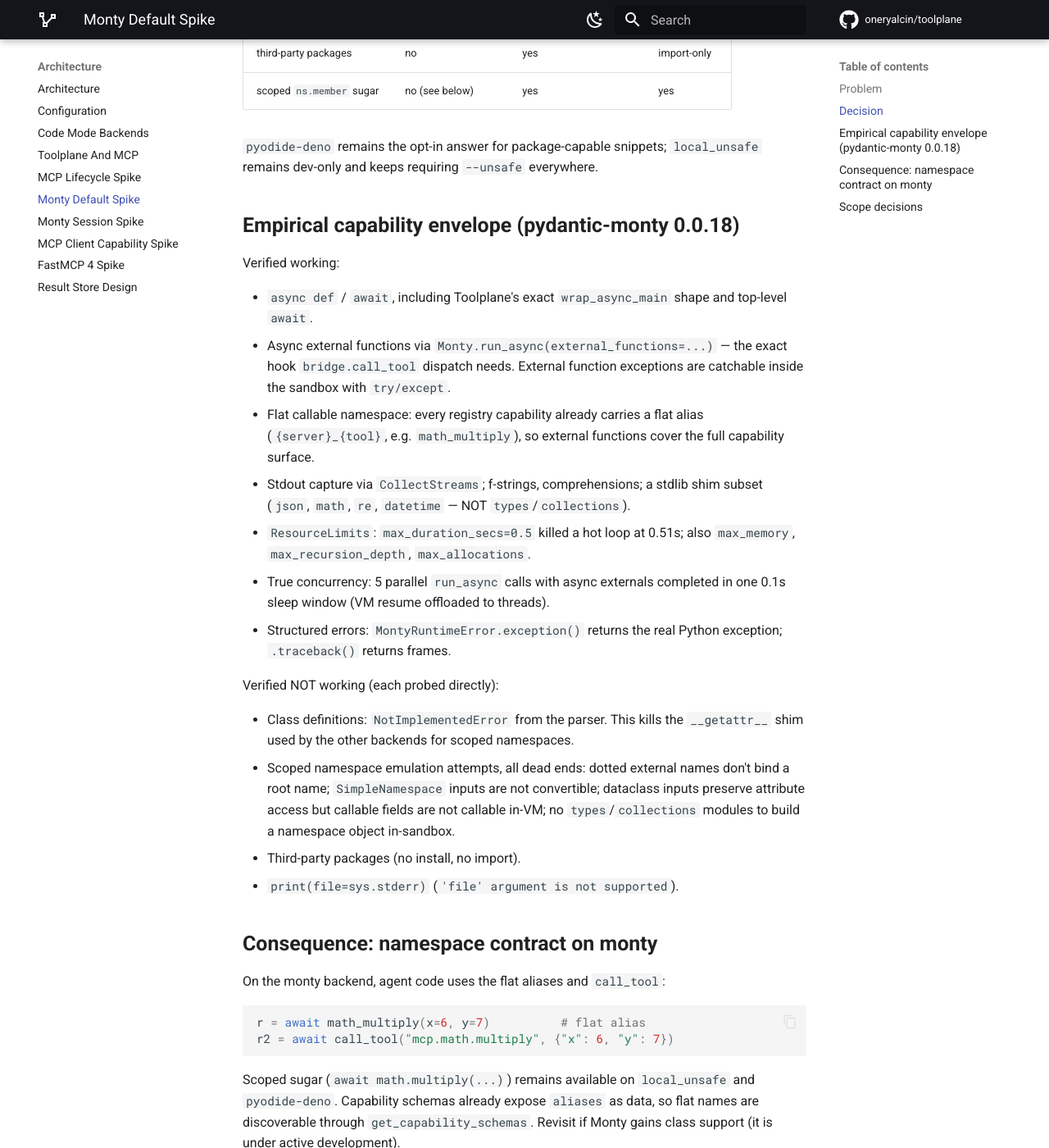
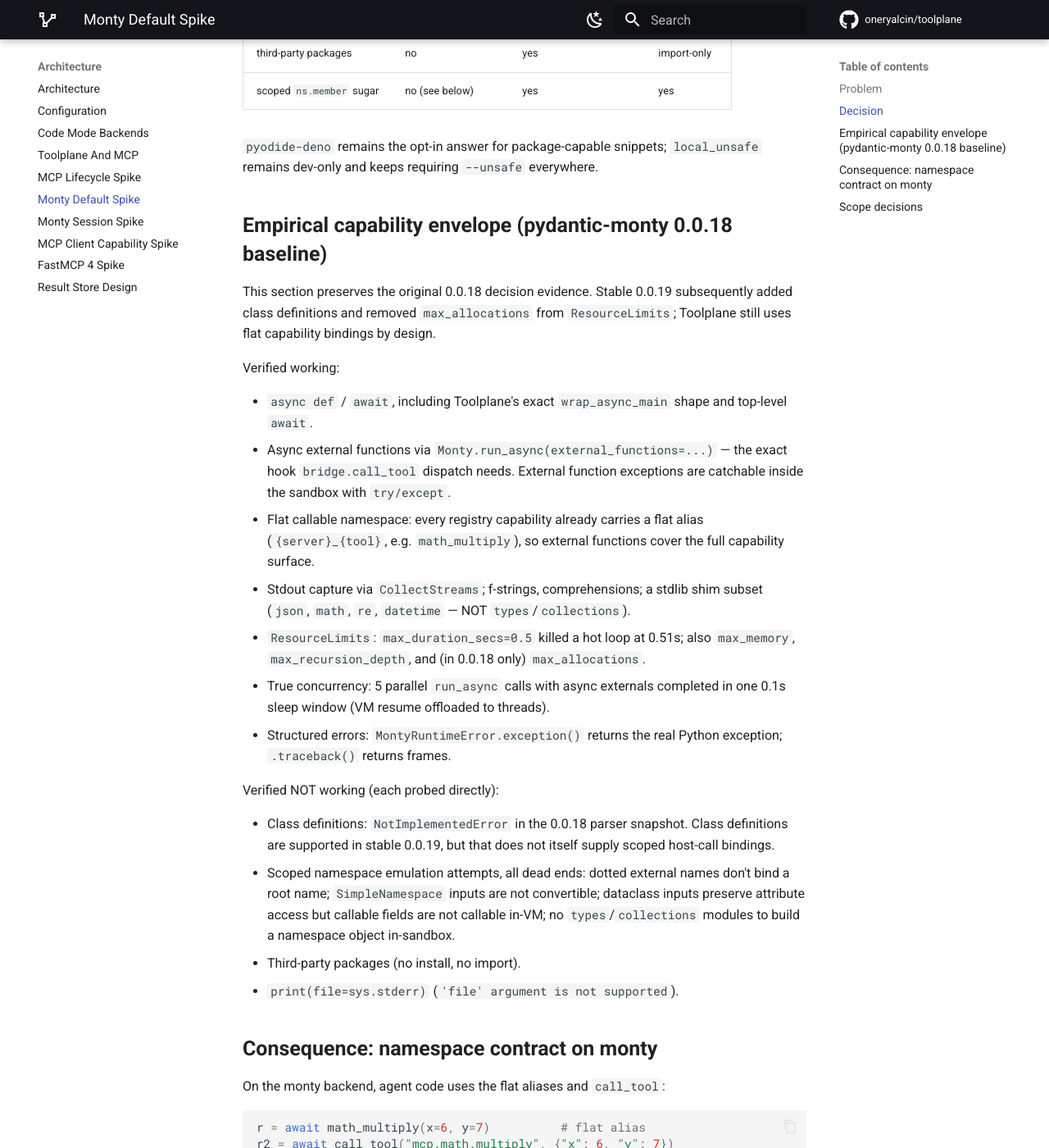
Before and after one commit to oneryalcin/toolplane, an MkDocs documentation site: the page built from docs/monty-default-spike.md, in a window 1280 px wide and 1400 px high, scrolled down 834 px. Shown: the whole window at 82% size. Built offline with MkDocs 1.6.1 and Material for MkDocs 9.7.7, drawn with Linux system fonts in a browser that asks for light colours; comment, search, counter and statistics services are not loaded; some of the changed text lies outside the part shown.

Commit message:
Swap beta pin for stable pydantic-monty 0.0.19 (#88)
Pre-existing working-tree change, committed as-is ahead of the 1.1
upgrade (#145) so that diff stays reviewable: stable renames load() to
load_session() and caps captured output at 10 MiB per run (structured
error, distinct from the session heap cap). Drops --prerelease=allow.
450 tests green on 0.0.19.

```diff
--- a/docs/monty-default-spike.md
+++ b/docs/monty-default-spike.md
@@ -29,7 +29,11 @@
 `pyodide-deno` remains the opt-in answer for package-capable snippets;
 `local_unsafe` remains dev-only and keeps requiring `--unsafe` everywhere.
 
-## Empirical capability envelope (pydantic-monty 0.0.18)
+## Empirical capability envelope (pydantic-monty 0.0.18 baseline)
+
+This section preserves the original 0.0.18 decision evidence. Stable 0.0.19
+subsequently added class definitions and removed `max_allocations` from
+`ResourceLimits`; Toolplane still uses flat capability bindings by design.
 
 Verified working:
 
@@ -44,7 +48,8 @@
 - Stdout capture via `CollectStreams`; f-strings, comprehensions; a stdlib
   shim subset (`json`, `math`, `re`, `datetime` — NOT `types`/`collections`).
 - `ResourceLimits`: `max_duration_secs=0.5` killed a hot loop at 0.51s;
-  also `max_memory`, `max_recursion_depth`, `max_allocations`.
+  also `max_memory`, `max_recursion_depth`, and (in 0.0.18 only)
+  `max_allocations`.
 - True concurrency: 5 parallel `run_async` calls with async externals
   completed in one 0.1s sleep window (VM resume offloaded to threads).
 - Structured errors: `MontyRuntimeError.exception()` returns the real Python
@@ -52,8 +57,9 @@
 
 Verified NOT working (each probed directly):
 
-- Class definitions: `NotImplementedError` from the parser. This kills the
-  `__getattr__` shim used by the other backends for scoped namespaces.
+- Class definitions: `NotImplementedError` in the 0.0.18 parser snapshot. Class
+  definitions are supported in stable 0.0.19, but that does not itself supply
+  scoped host-call bindings.
 - Scoped namespace emulation attempts, all dead ends:
   dotted external names don't bind a root name; `SimpleNamespace` inputs are
   not convertible; dataclass inputs preserve attribute access but callable
@@ -73,8 +79,9 @@
 
 Scoped sugar (`await math.multiply(...)`) remains available on `local_unsafe`
 and `pyodide-deno`. Capability schemas already expose `aliases` as data, so
-flat names are discoverable through `get_capability_schemas`. Revisit if Monty
-gains class support (it is under active development).
+flat names are discoverable through `get_capability_schemas`. Stable 0.0.19's
+class syntax does not change that host-binding contract; scoped Monty bindings
+would require a separate design and compatibility decision.
 
 ## Scope decisions
 
@@ -85,7 +92,7 @@
   `(default_backend,)`, so `execute_code(backend="local_unsafe")` stays
   blocked (fail-closed, #24/#25). Allowing `pyodide-deno` as a safe override
   under default policy is a possible follow-up, deliberately not this slice.
-- Version pin `pydantic-monty>=0.0.18,<0.1`: pre-0.1 API churn must not be
+- Version pin `pydantic-monty>=0.0.19,<0.0.20`: pre-0.1 API churn must not be
   able to brick the default backend via an unconstrained resolve.
 - Timeout enforcement is belt-and-braces: `ResourceLimits.max_duration_secs`
   bounds VM time, an outer `asyncio.wait_for` bounds wall clock including
```
Also changed, not shown: AGENTS.md (+4 -2 lines), README.md (+1 -1 lines), docs/code-mode-backends.md (+1 -1 lines), docs/configuration.md (+3 -0 lines), docs/monty-session-spike.md (+8 -1 lines), pyproject.toml (+3 -7 lines), src/toolplane/skills/driving-toolplane/SKILL.md (+2 -0 lines), 4 other files.
